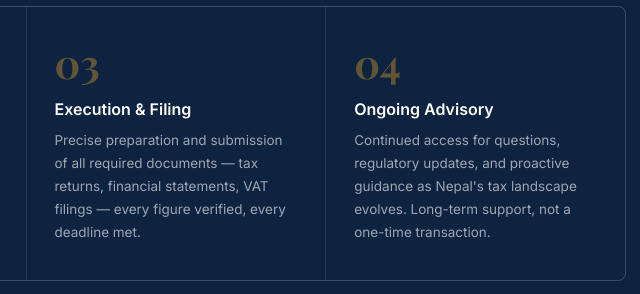
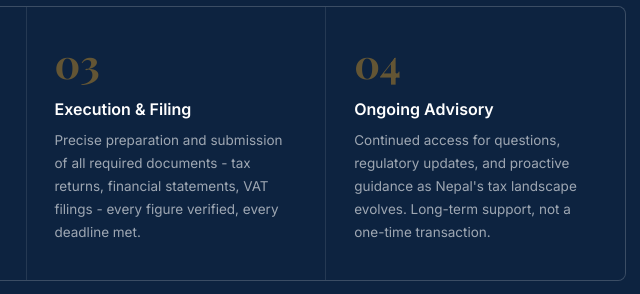
Before and after one commit to taxwithmanoj/taxwithmanoj.github.io, a plain HTML site: page index.html in a window 1280 px wide. Shown: the part 3600-3894 px from the top of the page, 614-1254 px from the left. Drawn offline with nearby package versions, Linux system fonts and the light colour scheme.

Commit message:
Update index.html

```diff
--- a/index.html
+++ b/index.html
@@ -903,7 +903,7 @@
       <div class="process-step reveal">
         <div class="process-step-num">03</div>
         <h3>Execution &amp; Filing</h3>
-        <p>Precise preparation and submission of all required documents — tax returns, financial statements, VAT filings — every figure verified, every deadline met.</p>
+        <p>Precise preparation and submission of all required documents - tax returns, financial statements, VAT filings - every figure verified, every deadline met.</p>
       </div>
       <div class="process-step reveal">
         <div class="process-step-num">04</div>
```
